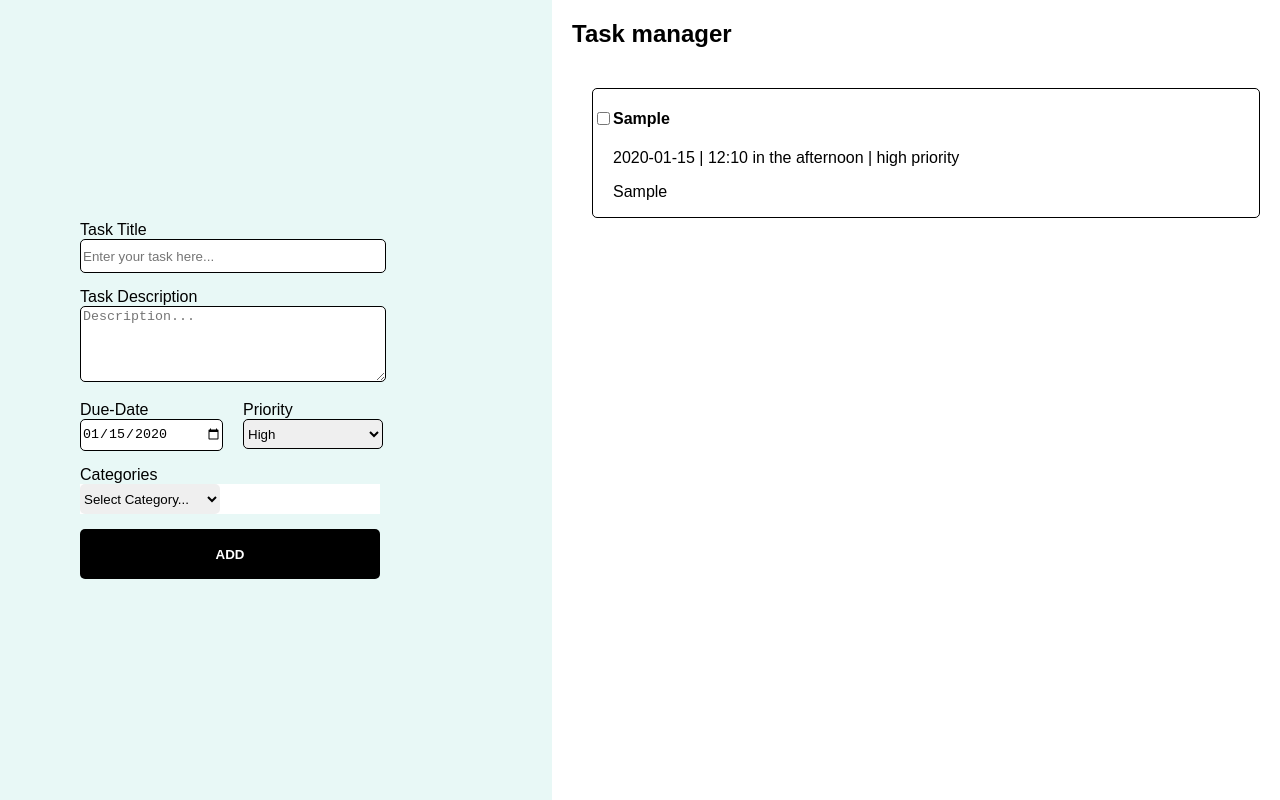
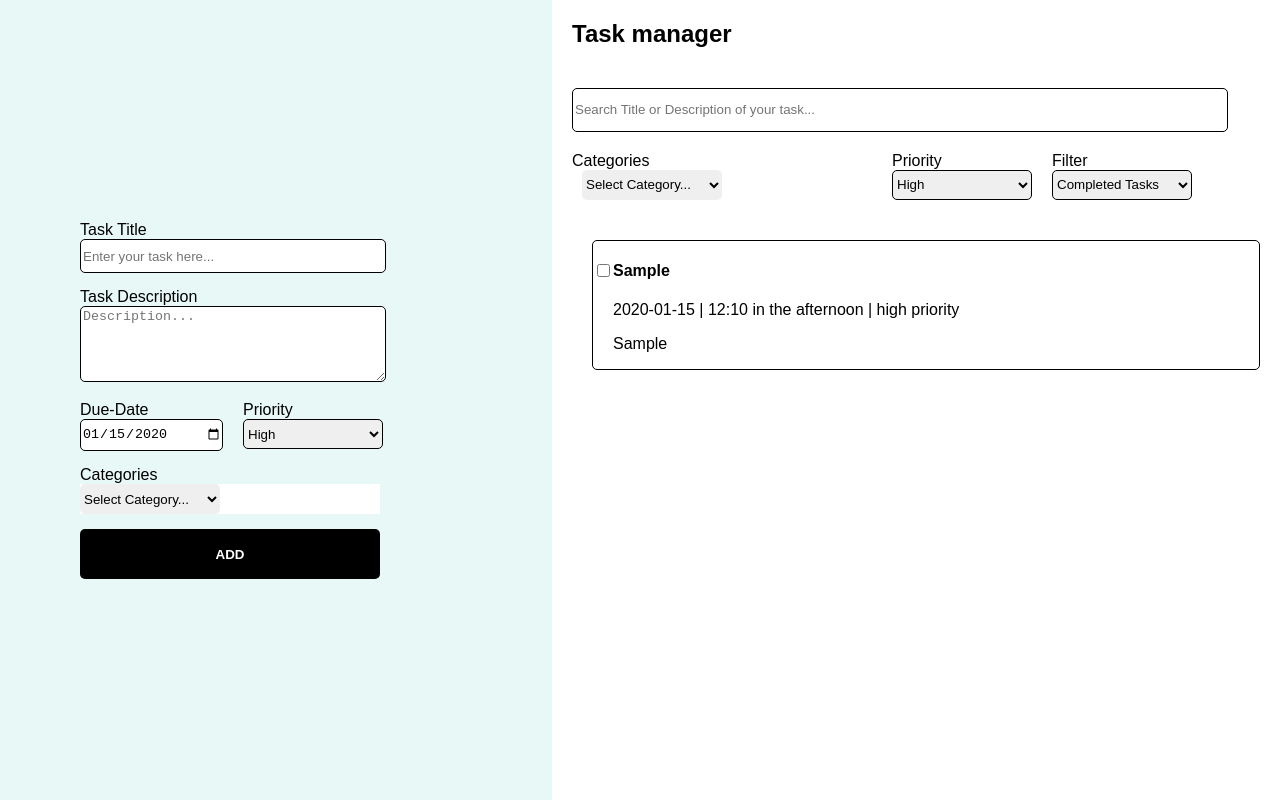
Before and after one commit to ritika-818/Todo-List, a website built with webpack: page index.html in a window 1280 px wide. Both pictures are taken after typing "Sample", "Sample", "2020-01-15" into the empty fields and a click on the button "ADD". Built offline with nearby package versions, Linux system fonts and the light colour scheme.

Commit message:
filter by title and description

```diff
--- a/index.html
+++ b/index.html
@@ -5,7 +5,10 @@
     <meta name="viewport" content="width=device-width, initial-scale=1.0" />
     <title>Document</title>
     <link rel="stylesheet" href="src/style.css" />
-    <script src="https://kit.fontawesome.com/737d33ad0a.js" crossorigin="anonymous"></script>
+    <script
+      src="https://kit.fontawesome.com/737d33ad0a.js"
+      crossorigin="anonymous"
+    ></script>
   </head>
   <body>
     <form class="left-div">
@@ -30,7 +33,7 @@
       <div class="inner-container">
         <div class="due-date">
           <div>Due-Date</div>
-          <input type="date" class="date-inp" required/>
+          <input type="date" class="date-inp" required />
         </div>
         <div class="priority-container">
           <div>Priority</div>
@@ -56,10 +59,45 @@
       <button type="submit" class="add-btn">ADD</button>
     </form>
     <div class="right-div">
-        <h2>Task manager</h2>
-        <div class="card-container">
-
+      <h2>Task manager</h2>
+      <div class="search-container">
+        <input
+          type="text"
+          class="search"
+          placeholder="Search Title or Description of your task..."
+          value=""
+        />
+      </div>
+      <div class="filter-container">
+        <div class="category-container">
+          <div>Categories</div>
+          <div class="category-inp-container">
+            <div class="category-inp"></div>
+            <select name="category" id="category" class="category-val">
+              <option value="">Select Category...</option>
+              <option value="work">Work</option>
+              <option value="personal">Personal</option>
+              <option value="home">Home</option>
+            </select>
+          </div>
         </div>
+        <div class="priority-container">
+          <div>Priority</div>
+          <select name="priority" id="priority" class="priority-inp">
+            <option value="high">High</option>
+            <option value="medium">Medium</option>
+            <option value="low">Low</option>
+          </select>
+        </div>
+        <div class="filter-task">
+          <div>Filter</div>
+          <select name="filter" id="filter" class="filter-inp">
+            <option value="complete">Completed Tasks</option>
+            <option value="incomplete">Incompleted Tasks</option>
+          </select>
+        </div>
+      </div>
+      <div class="card-container"></div>
     </div>
     <script src="build/index.js"></script>
   </body>
--- a/src/index.ts
+++ b/src/index.ts
@@ -20,6 +20,8 @@ const priorityVal = document.getElementsByClassName(
 const dateVal = document.getElementsByClassName(
   "date-inp"
 )[0] as HTMLInputElement;
+const searchVal = document.getElementsByClassName('search')[0] as HTMLInputElement;
+
 
 category.addEventListener("change", () => {
   const crossBtn = document.createElement("button");
@@ -35,15 +37,44 @@ category.addEventListener("change", () => {
   });
 });
 
+type Tasks = {
+  titleName: string;
+  descName: string;
+}
+
+const tasks: Tasks[]=[];
+
 add.addEventListener("click", (e) => {
   e.preventDefault();
   if (title.value === "") return;
   else if (desc.value === "") return;
-  else createCards();
+  else generateArray(tasks);
 });
 
-function createCards(): void {
-  const card = document.createElement("div");
+function generateArray(tasks:Tasks[]):void{
+  const titleName = title.value;
+  const descName = desc.value;
+  tasks.push({titleName:titleName,descName:descName});
+  console.log(tasks);
+  createCards(tasks);
+}
+console.log("ttt",tasks.length)
+
+  searchVal.addEventListener('input',()=>filterSearch(tasks));
+function filterSearch(tasks:Tasks[]):void{
+  const val = searchVal.value.trim();
+  if(val==="") createCards(tasks);
+  const filterTasks = tasks.filter((task)=>{return task.titleName.toLowerCase().includes(val.toLowerCase());
+  });
+  console.log("ritika",filterTasks);
+  createCards(filterTasks);
+}
+
+function createCards(tasks:Tasks[]): void {
+  if(tasks.length === 0) generateArray(tasks);
+  cardContainer.innerHTML = '';
+  tasks.forEach((task)=>{
+    const card = document.createElement("div");
   card.classList.add("task-card");
   const leftDiv = document.createElement("div");
   leftDiv.classList.add("leftDiv");
@@ -55,7 +86,7 @@ function createCards(): void {
   rightDiv.classList.add("rightDiv");
   const cardTitle = document.createElement("h4");
   cardTitle.classList.add("title");
-  cardTitle.textContent = title.value;
+  cardTitle.textContent = task.titleName;
   rightDiv.appendChild(cardTitle);
   rightDiv.appendChild(categoryDiv);
   const priorityDiv = document.createElement("div");
@@ -67,12 +98,14 @@ function createCards(): void {
     " priority";
   priorityDiv.appendChild(priority);
   rightDiv.appendChild(priorityDiv);
+  // rightDiv.appendChild(categoryDiv);
   const cardDesc = document.createElement("p");
   cardDesc.classList.add("desc");
-  cardDesc.textContent = desc.value;
+  cardDesc.textContent = task.descName;
   rightDiv.appendChild(cardDesc);
   card.appendChild(rightDiv);
   cardContainer.appendChild(card);
+  })
   title.value = "";
   desc.value = "";
 }
--- a/src/style.scss
+++ b/src/style.scss
@@ -80,11 +80,65 @@ body{
     }
     .right-div{
         @include show(flex,column,100vh,start);
+        gap: 20px;
         padding-left: 20px;
         width: 60%;
+        & .search-container{
+            & .search{
+                @include input(40px, 650px);
+            }
+        }
+        & .filter-container{
+            display: $display;
+            gap: 20px;
+            & .category-container{
+                & .category-inp-container{
+                    @include show(flex,row,auto,start);
+                    background-color: $textColor;
+                    width: 300px;
+                    & .category-inp{
+                        padding: 5px;
+                        & .category-value{
+                            background-color: $categoryBtn;
+                            text-align: center;
+                            border-radius: 5px;
+                            margin-right: 5px;
+                            height: 10px;
+                            & .cross-btn{
+                                border: none;
+                                height: 10px;
+                                background-color: $categoryBtn;
+                                cursor: pointer;
+                            }
+                        }
+                    }
+                    & .category-val{
+                        @include input(30px,140px);
+                        border: none;
+                    }
+                }
+            }
+            & .priority-container{
+                & .priority-inp{
+                    @include input(30px,140px);
+                }
+            }
+            & .filter-task{
+                & .filter-inp{
+                    @include input(30px,140px);
+                }
+            }
+        }
         & .card-container{
+            display: $display;
+            flex-direction: column;
+            gap: 20px;
             padding: 20px;
             gap: 20px;
+            overflow-y: scroll;
+            &::-webkit-scrollbar{
+                display: none;
+            }
             & .task-card{
                 border: 1px solid $borderColor;
                 border-radius: 5px;
```
Also changed, not shown: build/index.js, src/style.css, 1 other file.
